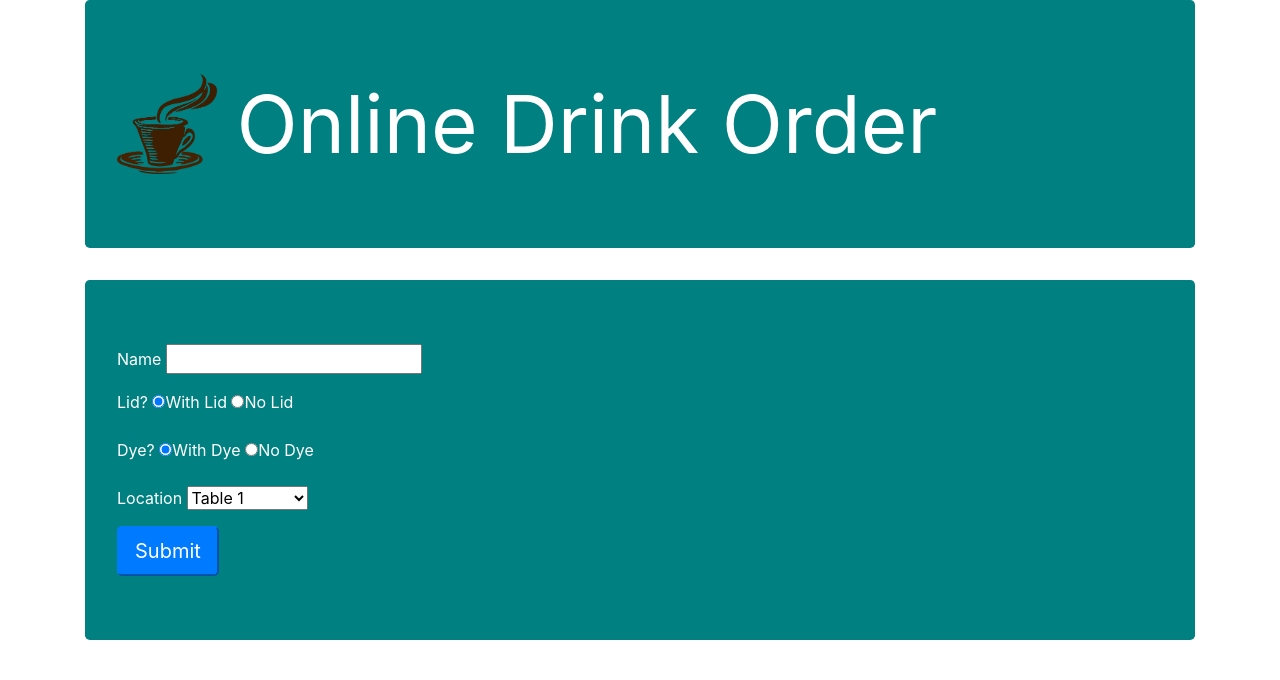
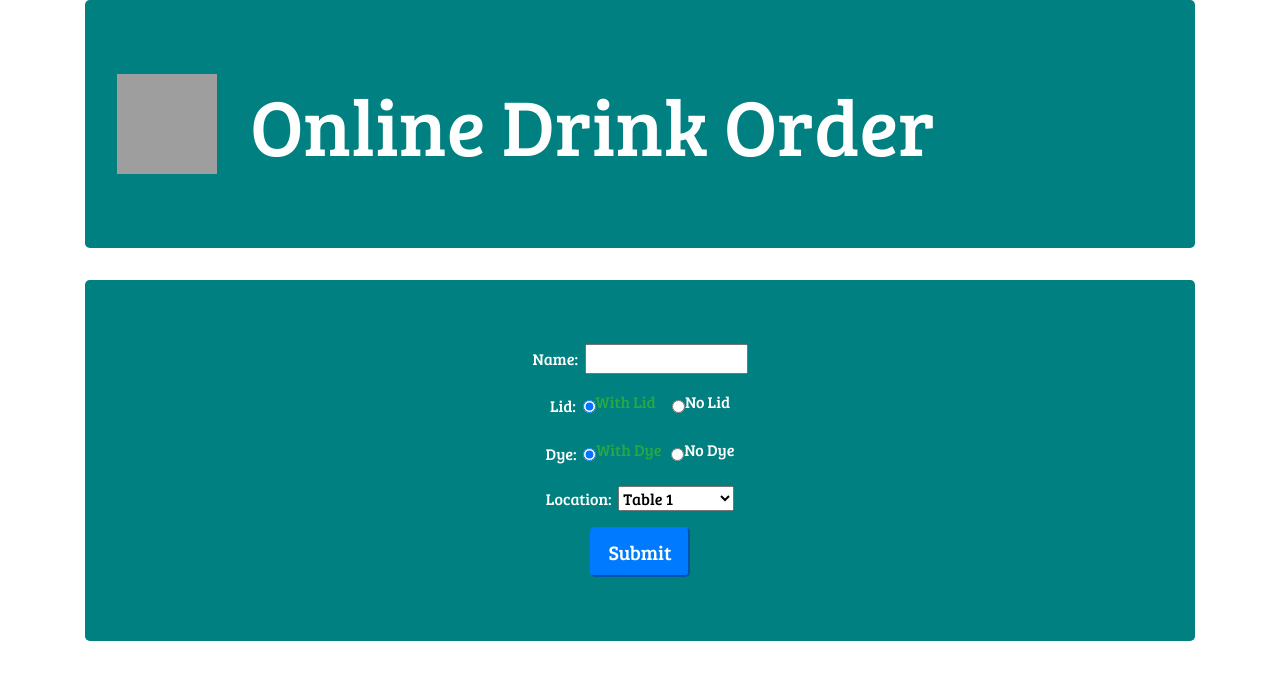
Before and after one commit to Michael-Bell/PLC_App, a Flask app: template templates/form.html in a window 1280 px wide. Shown: the top 680 px of the page. Run offline with Flask 2, Linux system fonts and the light colour scheme; the template is opened without the code that fills it, so the values that code supplies are empty; some libraries are stand-ins or nearby versions; grey boxes are pictures that could not be loaded.

Commit message:
Add files via upload

```diff
--- /dev/null
+++ b/templates/form.css
@@ -0,0 +1,57 @@
+/*
+   Drink Form Stylesheet
+   Author: Andrew Ott
+   Date:   03-26-2019
+*/
+body
+{
+	font-family: 'Bree Serif', serif;
+	font-size: 100%;
+}
+
+#logoIMG
+{
+	width:100px;
+	height:100px;
+}
+
+#title
+{
+	vertical-align: middle;
+	font-size: 5em;
+	padding-left: 30px;
+}
+
+#submitMSG
+{
+	vertical-align: middle;
+	font-size: 4em;
+	display: flex;
+    align-items: center;
+    justify-content: center;
+}
+
+#line1, #line2, #line3, #line4, #line5, #orderData
+{
+	display: flex;
+    align-items: center;
+    justify-content: center;
+}
+
+.jumbotron
+{
+	background-color:#008080;
+	color:white;
+}
+
+.tab-content
+{
+	border-left: 1px solid #ddd;
+	border-right: 1px solid #ddd;
+	border-bottom: 1px solid #ddd;
+	padding: 10px;
+}
+.nav-tabs
+{
+	margin-bottom: 0;
+}
--- a/templates/form.html
+++ b/templates/form.html
@@ -9,45 +9,48 @@
 		<meta charset="UTF-8">
 		<meta http-equiv="X-UA-Compatible" content="IE=edge">
 		<meta name="viewport" content="width = device-width, initial-scale = 1">
-		<link rel="stylesheet" type="text/css" href="/static/bootstrap.css">
-		<link rel="stylesheet" type="text/css" href="/static/form.css">
+		<link rel="stylesheet" type="text/css" href="../static/bootstrap.css">
+		<link rel="stylesheet" type="text/css" href="form.css">
+		<link href="https://fonts.googleapis.com/css?family=Bree+Serif" rel="stylesheet">
 	</head>
 
 	<body>
 		<form action = "/result" method = "POST">
 			<div class="container">
 				<div class="jumbotron">
-					<img src="/static/cup.png" id="logoIMG" alt="cup">
+					<img src="cup.png" id="logoIMG" alt="cup">
 					<span id="title">Online Drink Order</span>
 				</div>
 
 				<div class="jumbotron">
-				<p>Name <input type = "text" name = "name" /></p>
-				<p>Lid?
-					<input checked  type = "radio" value="true" id="lid" name = "lid" /><label for="lid">With Lid</label>
+				<p id="line1">Name: &nbsp <input type = "text" name = "name" /></p>
+				<p id="line2">Lid: &nbsp
+					<input checked  type = "radio" value="true" id="lid" name = "lid" /><label for="lid">
+						<span class="text-success">With Lid</span></label> &nbsp &nbsp &nbsp
 					<input type = "radio" value="false" id="nolid" name = "lid" /><label for="lid">No Lid</label>
 				</p>
 
-				<p>Dye?
-					<input checked type = "radio" value="true" id="dye" name = "dye" /><label for="dye">With Dye</label>
+				<p id="line3">Dye: &nbsp
+					<input checked type = "radio" value="true" id="dye" name = "dye" /><label for="dye">
+						<span class="text-success">With Dye</span></label> &nbsp &nbsp
 					<input type = "radio" value="false" id="nodye" name = "dye" /><label for="nodye">No Dye</label>
 				</p>
 
-				<p>Location
+				<p id="line4">Location: &nbsp
 					<select type ="" name = "table" >
 						<option value="1">Table 1</option>
 						<option value="2">Table 2</option>
 						<option value="3">Table 3</option>
-						<option value="4">Mobile Order</option>
+						<option value="3">Mobile Order</option>
 					</select>
 				</p>
 
-				<button type="submit" class="btn-primary btn-lg"/>Submit</button>
+				<span id="line5"><button type="submit" class="btn-primary btn-lg"/>Submit</button></span>
 				</div>
 			</div>
 		</form>
 
-		<script src="/static/jquery-3.3.1.min.js"></script>
-		<script src="/static/bootstrap.min.js"></script>
+		<script src="https://code.jquery.com/jquery-3.3.1.slim.min.js"></script>
+		<script src="static/bootstrap.min.js"></script>
    </body>
 </html>
```
Also changed, not shown: templates/result.html (+20 -10 lines).
